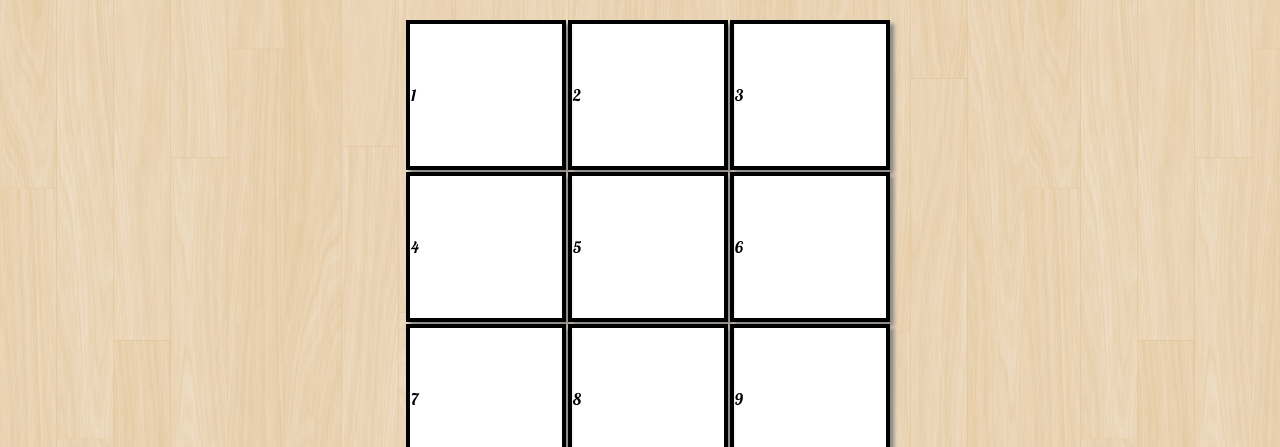
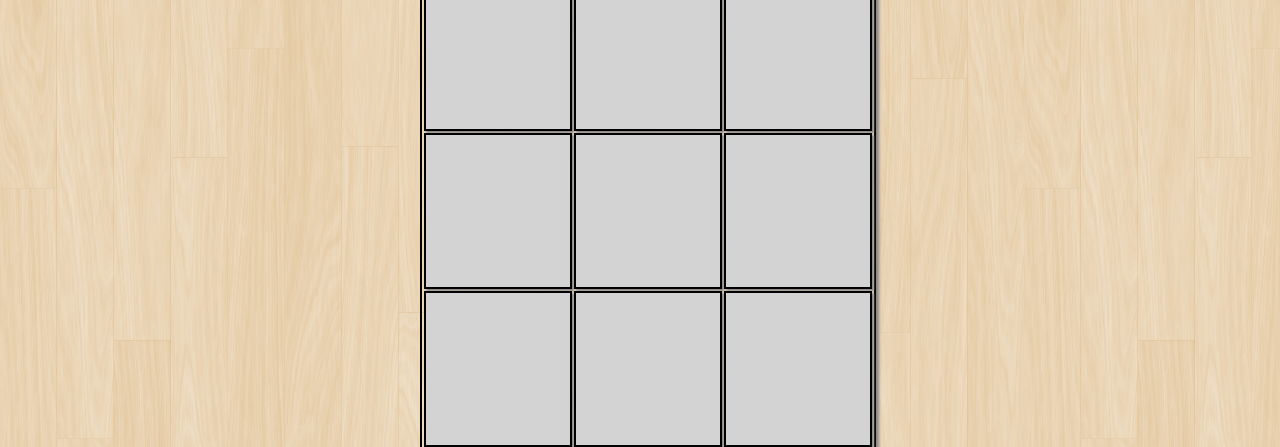
Before and after one commit to fcpmarcus/TicTacToe, a plain HTML site: page index.html in a window 1280 px wide. Shown: the part 129-576 px from the top of the page. Drawn offline with Linux system fonts and the light colour scheme.

Commit message:
completed vanilla JS, edited html/css

```diff
--- a/index.html
+++ b/index.html
@@ -1,36 +1,34 @@
+<!DOCTYPE html>
 <html>
 <head>
 	<title>Tic Tac Toe</title>
 	<link href='http://fonts.googleapis.com/css?family=Lobster' rel='stylesheet' type='text/css'>
-	<link href="style.css" rel="stylesheet" type="text/css" />
+	<link rel="stylesheet" type="text/css" href="style.css"/>
+	<script style="text/javascript" src="tttjs.js"></script>
 </head>
-<body>
-	<div id="container">
-		<h1 id="tictactoe" class="header" >Tic! Tac!! Toe!!!</h1>
+
+<header>Tic! Tac!! Toe!!!</header>
+<body onload="startGame()">
+
+	<div class="container">
 		<table>
-			<tbody>
-				<tr class="row">
-					<td class="cell" id="cellOne" onclick="changeColor">1</td>
-					<td class="cell" id="cellTwo" onclick="changeColor">2</td>
-					<td class="cell" id="cellThree" onclick="changeColor">3</td>
-				</tr>
-				<tr class="row">
-					<td class="cell" id="cellFour" onclick="changeColor">4</td>
-					<td class="cell" id="cellFive" onclick="changeColor">5</td>
-					<td class="cell" id="cellSix" onclick="changeColor">6</td>
-				</tr>
-				<tr class="row">
-					<td class="cell" id="cellSeven" onclick="changeColor">7</td>
-					<td class="cell" id="cellEight" onclick="changeColor">8</td>
-					<td class="cell" id="cellNine" onclick="changeColor">9</td>
-				</tr>
-			</tbody>
+			<tr>
+				<td class="cell" id="cell1" onclick="playerMove(this)"></td>
+				<td class="cell" id="cell2" onclick="playerMove(this)"></td>
+				<td class="cell" id="cell3" onclick="playerMove(this)"></td>
+			</tr>
+			<tr>
+				<td class="cell" id="cell4" onclick="playerMove(this)"></td>
+				<td class="cell" id="cell5" onclick="playerMove(this)"></td>
+				<td class="cell" id="cell6" onclick="playerMove(this)"></td>
+			</tr>
+			<tr>
+				<td class="cell" id="cell7" onclick="playerMove(this)"></td>
+				<td class="cell" id="cell8" onclick="playerMove(this)"></td>
+				<td class="cell" id="cell9" onclick="playerMove(this)"></td>
+			</tr>
 		</table>
+		<div id="gameMessage"> Message will go here!</div>
 	</div>
-	<script src="tttjs.js"></script>
 </body>
-
-<footer>
-
-</footer>
 </html>
--- a/style.css
+++ b/style.css
@@ -1,44 +1,105 @@
+header {
+	text-align: 		center;
+	font-size: 			72px;
+	text-shadow:		3px 3px 3px #888888;
+}
+
 body {
-  	width: 100%;
-  	background: url('images/retina_wood_@2X.png');
-  	font-family: 'Lobster', cursive;
+  width: 100%;
+	background: 		url('images/retina_wood_@2X.png');
+	font-family: 		'Lobster', cursive;
+}
+
+.container {
+	width: 					460px;
+	margin: 				auto;
+	font-size: 			50px;
+}
+
+#gameMessage {
+	text-align: 		center;
+	font-size: 			32px;
+	text-shadow:		3px 3px 3px #888888;
+}
+
+table {
+	border: 				2px solid black;
+	margin: 				2px 2px 2px 2px;
+	box-shadow: 		3px 3px 3px #888888;
+	font-size:			72px;
+	font-weight: 		bold;
 
 }
 
-#container {
-	margin: 50px auto;
-	width: 800px;
+#cell1 {
+	height: 				150px;
+	width:  				150px;
+	border: 				2px solid black;
+	text-align: 			center;
 }
 
-.header {
-  	text-align: center;
-  	font-size: 50px;
-  	text-shadow: 3px 3px 3px #888888;
+#cell2 {
+	height: 				150px;
+	width: 					150px;
+	border: 				2px solid black;
+	text-align: 			center;
 }
 
-table {
-  margin: 0px auto;
+#cell3 {
+	height: 				150px;
+	width: 					150px;
+	border: 				2px solid black;
+	text-align: 			center;
 }
 
-.row {
-	background-color: white;
+#cell4 {
+	height: 				150px;
+	width: 					150px;
+	border: 				2px solid black;
+	text-align: 			center;
+}
+
+#cell5 {
+	height: 				150px;
+	width: 					150px;
+	border: 				2px solid black;
+	text-align: 			center;
+}
+
+#cell6 {
+	height: 				150px;
+	width: 					150px;
+	border: 				2px solid black;
+	text-align: 			center;
+}
+
+#cell7 {
+	height: 				150px;
+	width: 					150px;
+	border: 				2px solid black;
+	text-align: 			center;
+}
+
+#cell8 {
+	height: 				150px;
+	width: 					150px;
+	border: 				2px solid black;
+	text-align:				center;
+}
+
+#cell9 {
+	height: 				150px;
+	width: 					150px;
+	border: 				2px solid black;
+	text-align: 			center;
 }
 
 .cell {
-	border: 4px solid black;
-	width: 150px;
-	height: 150px;
-	box-shadow: 4px 4px 4px #888888;
+	background-color: 		LightGray;
+	background-position: 	center;
+	box-shadow: 			2px 2px 2px #888888;
 }
 
 .cell:hover {
-  opacity: .25;
+	opacity: 				.55;
 }
-
-.red {
-  background-color: red;
-}
-
-.blue {
-  background-color: blue;
-}
--- a/tttjs.js
+++ b/tttjs.js
@@ -1,11 +1,66 @@
+var player1 = "X"
+
+//Game logic----------------------------------------------------------------------//
+function startGame(){
+	document.winner = null;						// Makes sure there is no winner before the game starts
+	setMessage(player1 + " gets to start!");
+};
+
+function setMessage(msg){
+	document.getElementById('gameMessage').innerHTML = msg;
+}; // Creates messages for winner or who's turn it is displayed on html
 
 
-var colorChange = document.getElementByClass("cell");
+function getBox (number) {
+	return document.getElementById("cell"+number).innerHTML;
 
-for(var i = 0; i < colorChange.length; i++) {
- colorChange[i].addEventListener("click", changeColor);
-}
+};
 
-function changeColor() {
-    event.target.style.backgroundColor = "red";
-}
+//Determine whose turn it is.
+function switchTurn(){
+	if (checkForWinner (player1)){
+		setMessage (player1 + " wins!!");
+		document.winner = player1;
+	} 	else if (player1 == "X") {
+			player1 = "O";
+			setMessage(player1 + "'s turn to pick!");
+		}else {
+			player1 = "X"
+			setMessage(player1 + "'s turn to pick!");
+			}
+
+};
+
+//Winning combinations
+function checkForWinner(move) {
+	var result = false;
+	if (checkRow(1, 2, 3, move) || checkRow(4, 5, 6, move) ||
+		checkRow(7, 8, 9, move) || checkRow(1, 4, 7, move) ||
+		checkRow(2, 5, 8, move) || checkRow(3, 6, 9, move) ||
+		checkRow(1, 5, 9, move) || checkRow(3, 5, 7, move)) {
+
+		result = true;
+	};
+	return result;
+};
+
+
+function playerMove(cell) {
+	if (document.winner != null) {
+		setMessage(document.winner + " has already won the game!");
+	}	else if (cell.innerHTML == ""){
+		cell.innerHTML = player1;
+		switchTurn();
+	} 	else {
+			setMessage("Position already taken.");
+			}
+
+};
+
+function checkRow (a, b, c, move) {
+	var result = false;
+	if (getBox(a) == move && getBox(b) == move && getBox(c) == move) {
+		result = true;
+	};
+	return result;
+};
```
Also changed, not shown: 2 other files.
